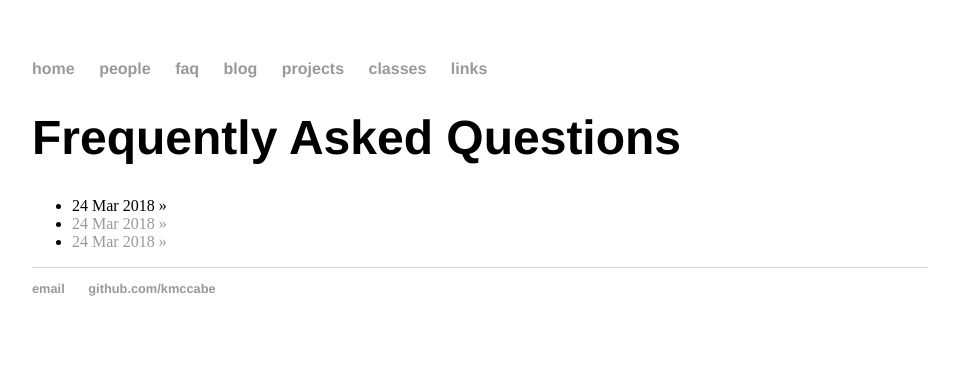
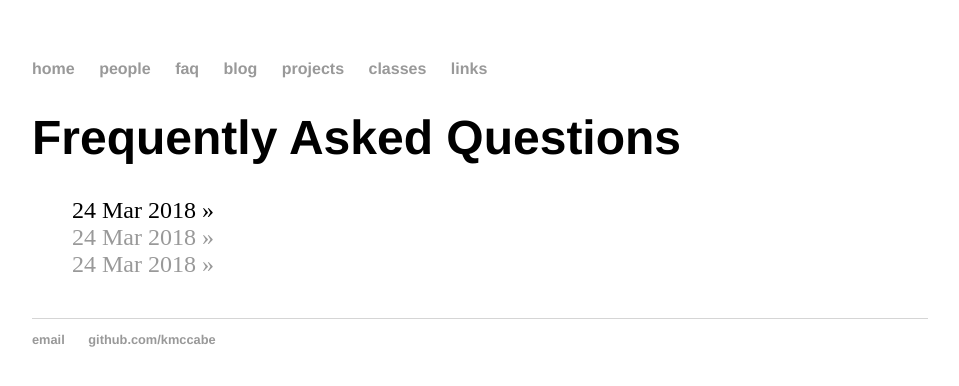
Before and after one commit to Kmccabe/KAM.github.io, a Jekyll site: the page built from faq/index.html, in a window 1280 px wide. Shown: the top 386 px of the page, without its empty margins (160-1119 px from the left). Built offline with Jekyll 4.4.1, drawn with Linux system fonts in a browser that asks for light colours.

Commit message:
added css for faqs

```diff
--- a/css/main.css
+++ b/css/main.css
@@ -41,3 +41,12 @@ ul.posts {
 ul.posts li {
     list-style: none;
 }
+
+ul.faqs {
+    margin: 20px auto 40px;
+    font-size: 1.5em;
+}
+
+ul.faqs li {
+    list-style: none;
+}
```
